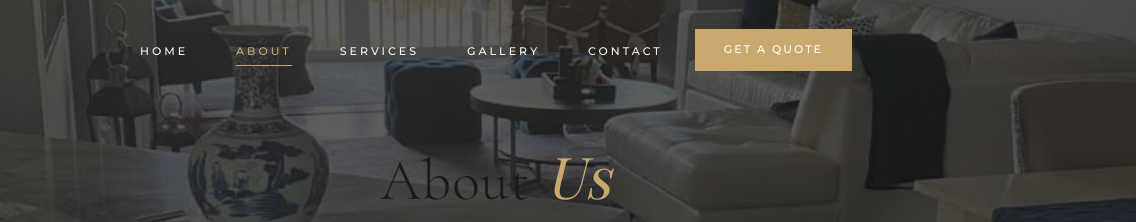
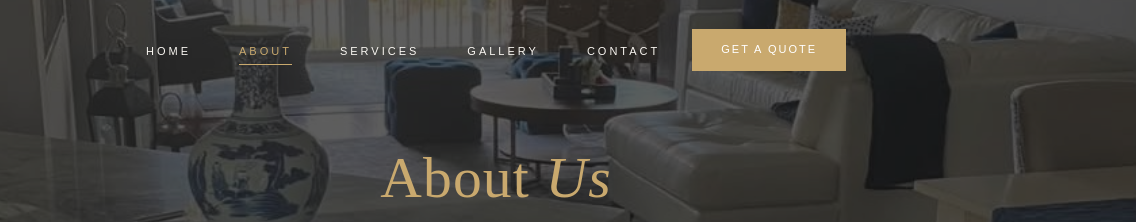
Before and after one commit to bcsnyder23/Angel-Co, a plain HTML site: page about.html in a window 1280 px wide. Shown: the top 222 px of the page, 144-1280 px from the left. Drawn offline with nearby package versions, Linux system fonts and the light colour scheme; a web font is replaced by a local one.

Commit message:
Add files via upload

```diff
--- a/about.html
+++ b/about.html
@@ -48,7 +48,12 @@
     }
     </script>
 
-    <link rel="stylesheet" href="https://cdnjs.cloudflare.com/ajax/libs/font-awesome/6.4.0/css/all.min.css">
+    <!-- Security headers -->
+    <meta http-equiv="Content-Security-Policy" content="default-src 'self'; img-src 'self' data: https://images.unsplash.com; style-src 'self' 'unsafe-inline' https://cdnjs.cloudflare.com; font-src 'self' https://cdnjs.cloudflare.com data:; script-src 'self' 'unsafe-inline'; connect-src 'self' https://formspree.io;">
+    <meta http-equiv="X-Content-Type-Options" content="nosniff">
+    <meta http-equiv="Referrer-Policy" content="strict-origin-when-cross-origin">
+
+    <link rel="stylesheet" href="https://cdnjs.cloudflare.com/ajax/libs/font-awesome/6.4.0/css/all.min.css" integrity="sha512-iecdLmaskl7CVkqkXNQ/ZH/XLlvWZOJyj7Yy7tcenmpD1ypASozpmT/E0iPtmFIB46ZmdtAc9eNBvH0H/ZpiBw==" crossorigin="anonymous" referrerpolicy="no-referrer">
     <link rel="stylesheet" href="style.css">
 </head>
 <body>
--- a/style.css
+++ b/style.css
@@ -352,7 +352,6 @@
   line-height: 1.25;
   margin-bottom: 3rem;
   letter-spacing: 0.02em;
-  text-shadow: 0 2px 20px rgba(0, 0, 0, 0.4);
 }
 
 .hero-cta {
@@ -759,6 +758,10 @@
   position: relative;
   background-size: cover;
   background-position: center;
+}
+
+.page-header h1 {
+  color: var(--color-gold);
 }
 
 .page-header::before {
```
Also changed, not shown: contact.html (+6 -1 lines), gallery.html (+6 -1 lines), index.html (+6 -1 lines), quote.html (+6 -1 lines), services.html (+6 -1 lines).
